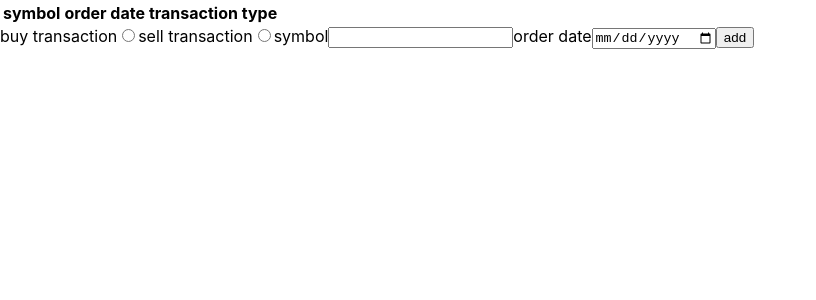
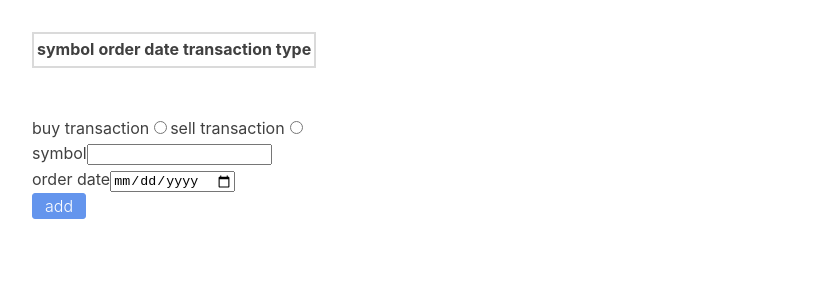
Before and after one commit to PhilipNgPack/trade-timer, a React (Create React App) app: page / in a window 1280 px wide. Shown: the top 300 px of the page, without its empty margins (0-816 px from the left). Built offline with nearby package versions, Linux system fonts and the light colour scheme.

Commit message:
adjust html/css

```diff
--- a/src/Form.tsx
+++ b/src/Form.tsx
@@ -40,6 +40,7 @@ class Form extends Component<any, any> {
 
     return (
       <form>
+        <div className="transactionType">
           <label htmlFor={"buy"}>buy transaction</label>
           <input
             type={"radio"}
@@ -58,7 +59,9 @@ class Form extends Component<any, any> {
             checked={transactionType === "last sold"}
             onChange={this.handleSell}
           />
+        </div>
 
+        <div className="symbol">
           <label htmlFor={"symbol"}>symbol</label>
           <input
             type={"text"}
@@ -67,6 +70,9 @@ class Form extends Component<any, any> {
             value={symbol}
             onChange={this.handleChange}
           />
+        </div>
+
+        <div className="orderDate">
           <label htmlFor={"orderDate"}>order date</label>
           <input
             type={"date"}
@@ -75,6 +81,7 @@ class Form extends Component<any, any> {
             value={orderDate}
             onChange={this.handleChange}
           />
+        </div>
         <input type={"button"} value={"add"} onClick={this.submitForm} />
       </form>
     );
--- a/src/index.css
+++ b/src/index.css
@@ -1,13 +1,30 @@
-body {
-  margin: 0;
-  font-family: -apple-system, BlinkMacSystemFont, 'Segoe UI', 'Roboto', 'Oxygen',
-    'Ubuntu', 'Cantarell', 'Fira Sans', 'Droid Sans', 'Helvetica Neue',
-    sans-serif;
-  -webkit-font-smoothing: antialiased;
-  -moz-osx-font-smoothing: grayscale;
+html {
+  margin: 1.5rem 1.5rem 1.5rem 1.5rem;
+  font: normal normal normal 1rem/1.6 -apple-system, BlinkMacSystemFont, Helvetica Neue, Helvetica, Arial, sans-serif;
 }
 
-code {
-  font-family: source-code-pro, Menlo, Monaco, Consolas, 'Courier New',
-    monospace;
+body {
+  color: #404040;
+  background: white;
+  font-size: 1rem;
 }
+
+table {
+  border: 2px solid #dadada;
+  margin: 0 0 3rem 0;
+}
+
+.button, button, [type=submit], [type=button] {
+  border: 1px solid cornflowerblue;
+  border-radius: 3px;
+  background: cornflowerblue;
+  color: white;
+  font-weight: 350;
+  font-family: -apple-system, BlinkMacSystemFont, Helvetica Neue, Helvetica, Arial, sans-serif;
+  font-size: 1rem;
+  padding: 0.1rem 0.75rem;
+
+  vertical-align: middle;
+  text-align: center;
+
+}
```
Lines whose indentation alone changed are shown as unchanged.
